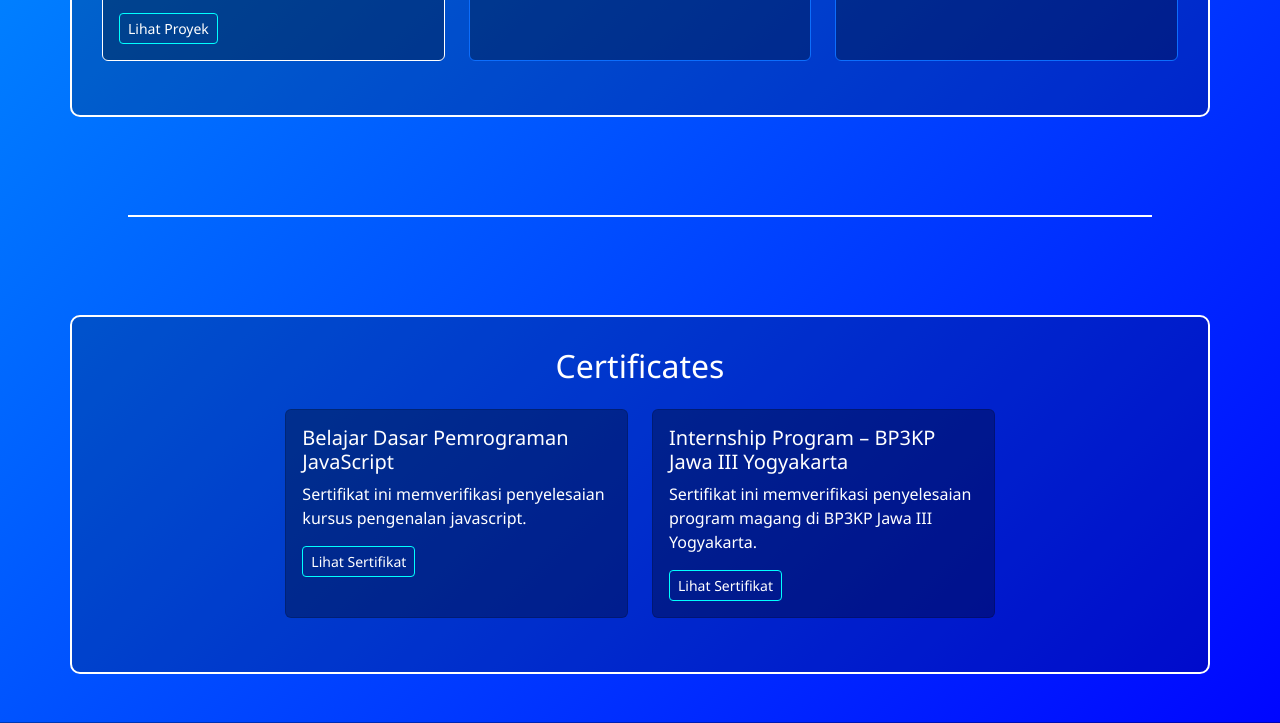
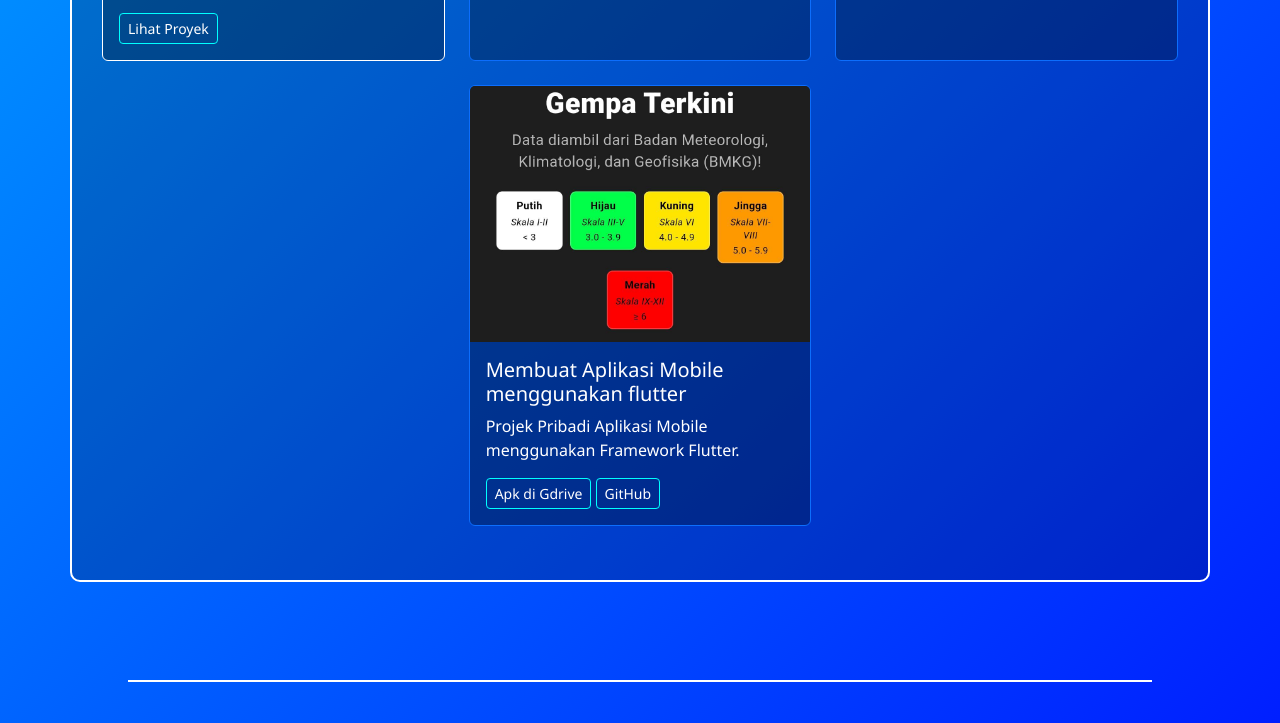
Before and after one commit to ivandi15/Portofolio, a plain HTML site: page index.html in a window 1280 px wide. Shown: the part 2118-2841 px from the top of the page. Drawn offline with nearby package versions, Linux system fonts and the light colour scheme.

Commit message:
update index

```diff
--- a/index.html
+++ b/index.html
@@ -95,6 +95,10 @@
           <img src="images/phpmyadmin.png" alt="" class="img-fluid skill-hover">
           <p>PHPMyAdmin</p>
         </div>
+        <div class="col-4 col-md-2 mb-4">
+          <img src="images/flutter.png" alt="" class="img-fluid skill-hover">
+          <p>Flutter</p>
+        </div>
       </div>
     </div>
   </section>
@@ -136,6 +140,18 @@
             <h5 class="card-title">Membuat website sistem informasi Wisata Merapi</h5>
             <p class="card-text">Projek Pribadi Website Statis dengan HTML, Bootstrap 5, JavaScript (service worker), dan json manifest.</p>
             <a href="https://ivandi15.github.io/WisataMerapi/" class="btn btn-outline-primary btn-sm">Lihat Proyek</a>
+          </div>
+        </div>
+      </div>
+      <!-- Projek 4 -->
+      <div class="col-md-4 mb-4">
+        <div class="card project-card h-100 border border-primary">
+          <img src="images/Projek-Flutter1.jpg" class="card-img-top" alt="Project 2">
+          <div class="card-body">
+            <h5 class="card-title">Membuat Aplikasi Mobile menggunakan flutter</h5>
+            <p class="card-text">Projek Pribadi Aplikasi Mobile menggunakan Framework Flutter.</p>
+            <a href="https://drive.google.com/drive/folders/1qvBAHrG-aEpVmMYppNWt__LeAm5R9PXt?usp=sharing" class="btn btn-outline-primary btn-sm">Apk di Gdrive</a>
+            <a href="https://github.com/ivandi15/InfoGempaTerkiniBMKG.git" class="btn btn-outline-primary btn-sm">GitHub</a>
           </div>
         </div>
       </div>
```
Also changed, not shown: images/Projek-Flutter1.jpg (added), images/flutter.png (added).
